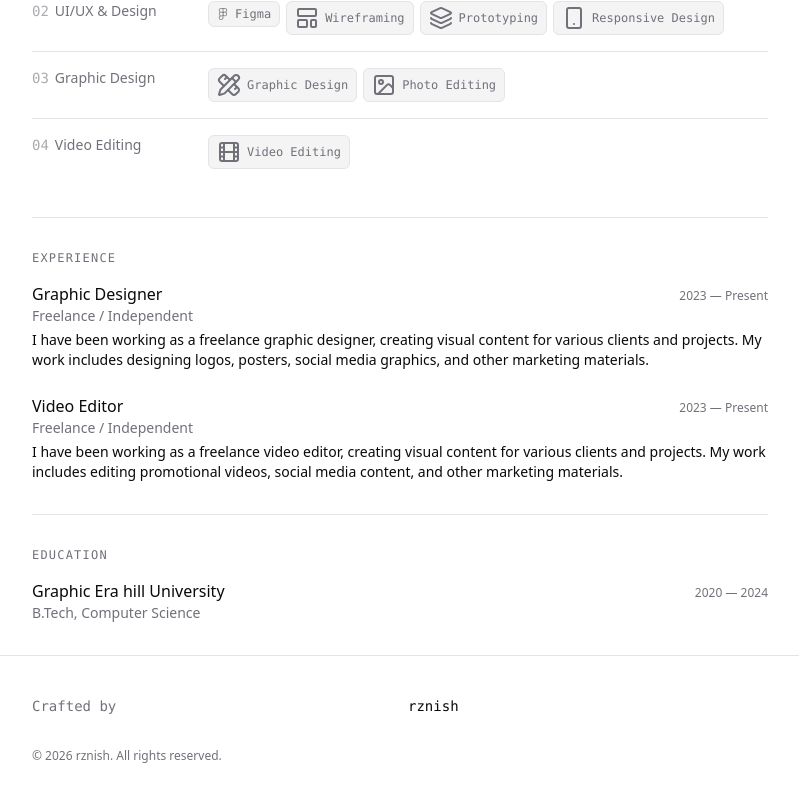
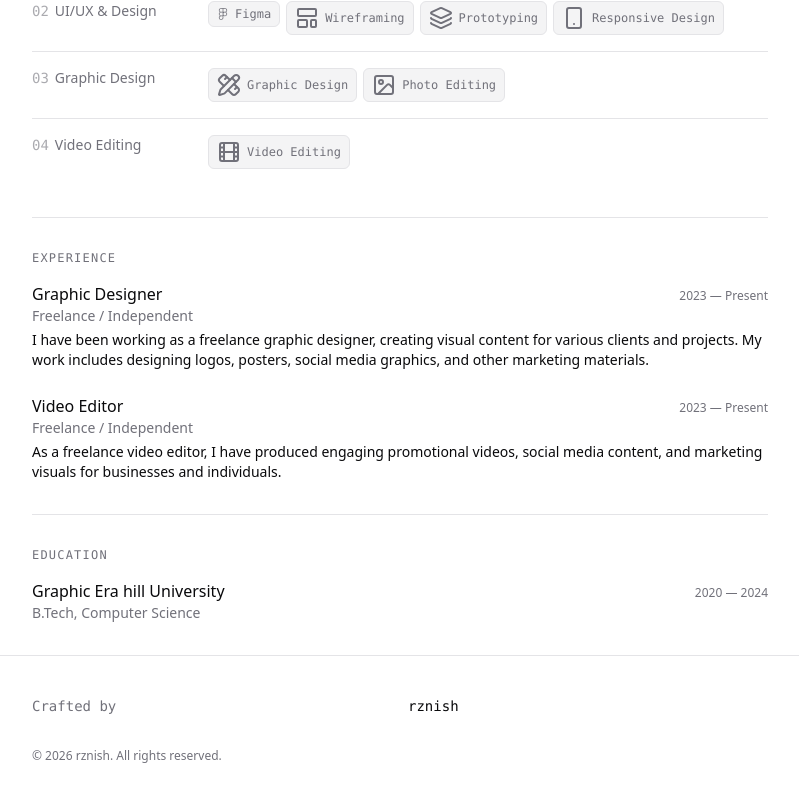
Before and after one commit to Rznish-Singh/rznish-portfolio, a Next.js app: page / in a window 1280 px wide. Shown: the part 1543-2345 px from the top of the page, without its empty margins (240-1039 px from the left). Built offline with nearby package versions, Linux system fonts and the light colour scheme.

Commit message:
change experi

```diff
--- a/src/data/user.ts
+++ b/src/data/user.ts
@@ -35,8 +35,7 @@ export const EXPERIENCES = [
     company: "Freelance / Independent",
     period: "2023 — Present",
     description:
-      "I have been working as a freelance video editor, creating visual content for various clients and projects. My work includes editing promotional videos, social media content, and other marketing materials.",
-  },
+      "As a freelance video editor, I have produced engaging promotional videos, social media content, and marketing visuals for businesses and individuals." },
 ]
 
 export const EDUCATION = [
```
